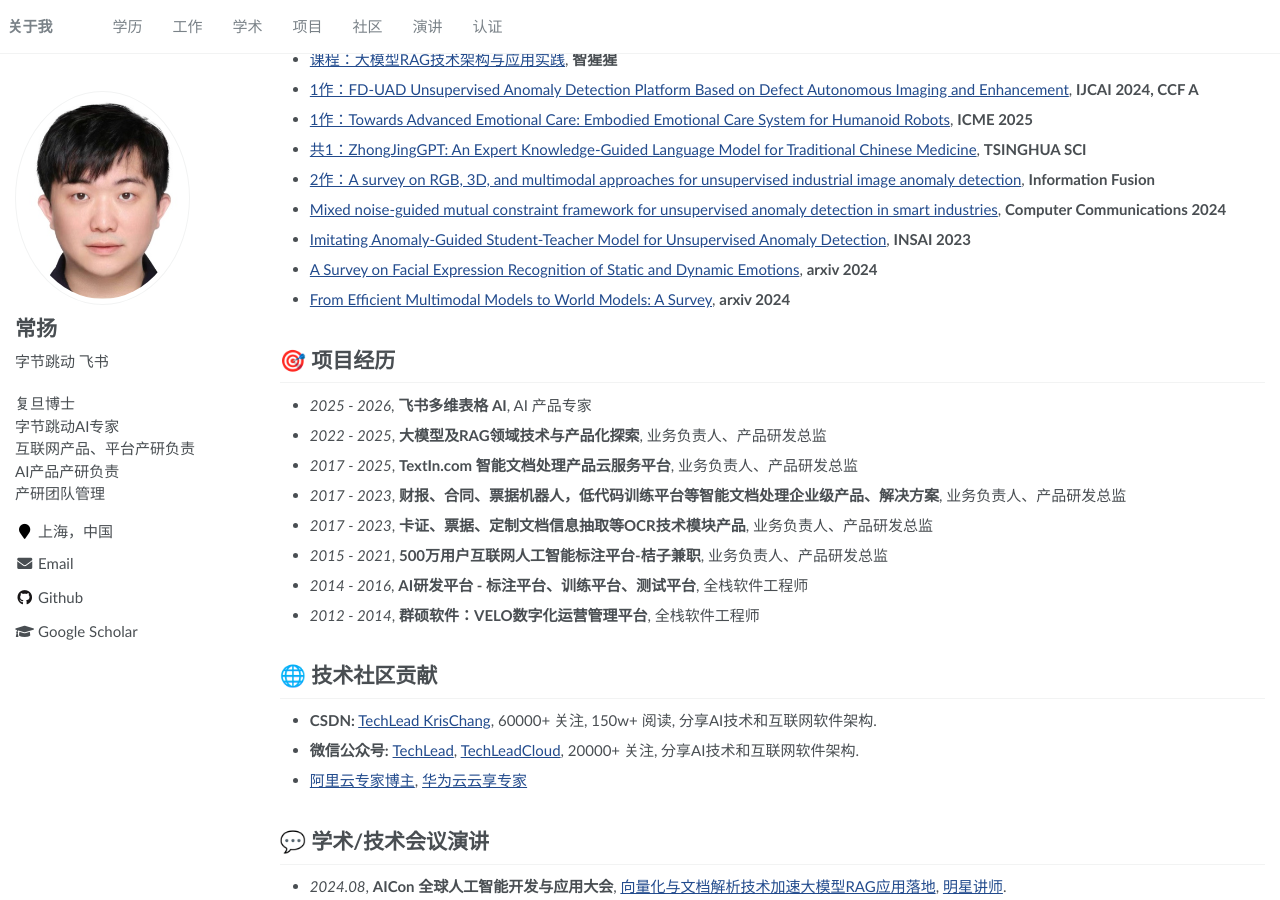
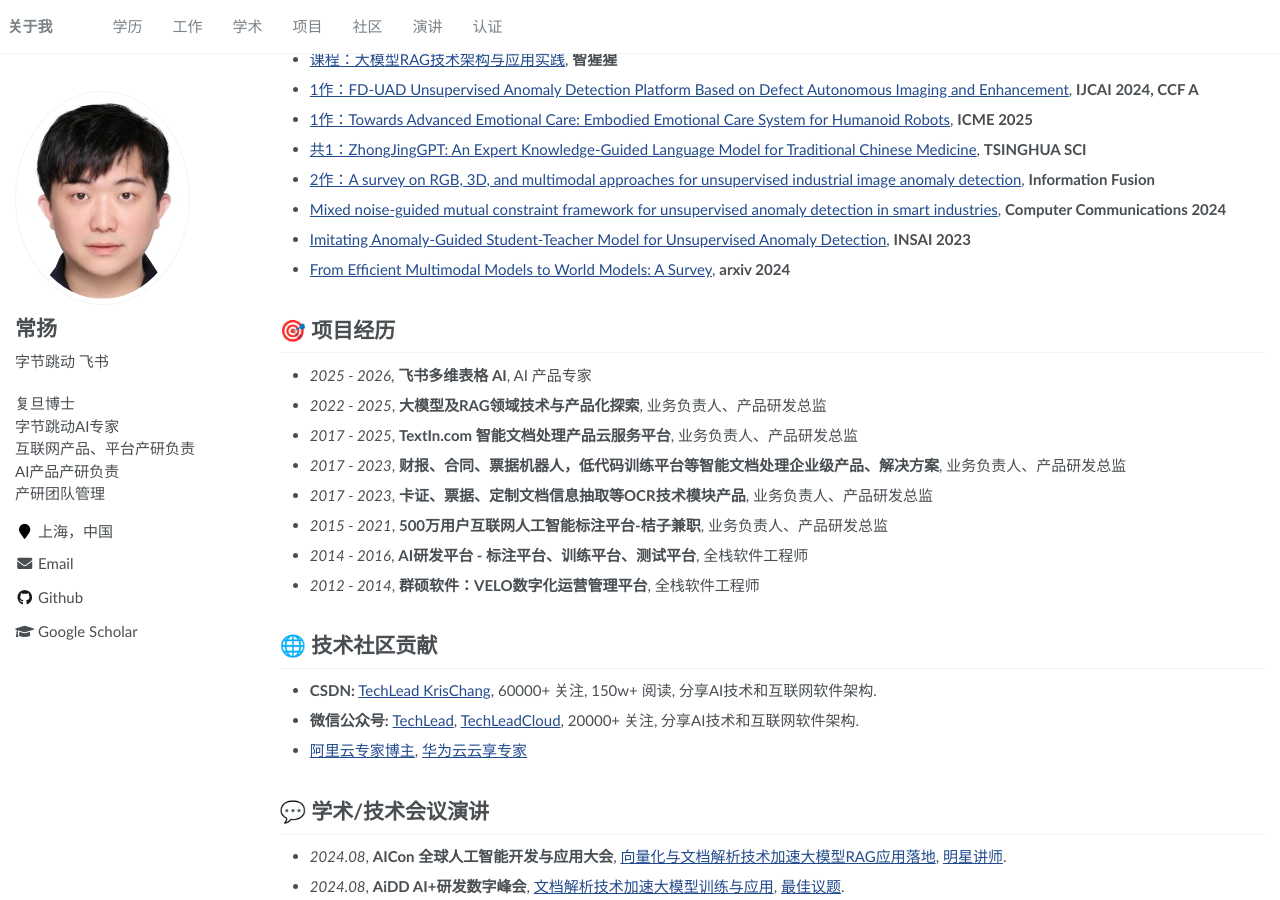
Before and after one commit to yangchangcy/yangchangcy.github.io, a Jekyll site: the page built from _pages/about.md, in a window 1280 px wide and 900 px high, scrolled down 510 px. Built offline with Jekyll 4.4.1, drawn with Linux system fonts in a browser that asks for light colours.

Commit message:
Remove facial expression recognition survey paper
Co-Authored-By: Claude Opus 4.7 <noreply@anthropic.com>

```diff
--- a/_pages/about.md
+++ b/_pages/about.md
@@ -56,8 +56,6 @@ redirect_from:
 
 - [Imitating Anomaly-Guided Student-Teacher Model for Unsupervised Anomaly Detection](), **INSAI 2023**
 
-- [A Survey on Facial Expression Recognition of Static and Dynamic Emotions](https://arxiv.org/abs/2408.15777), **arxiv 2024**
-
 - [From Efficient Multimodal Models to World Models: A Survey](https://arxiv.org/abs/2407.00118), **arxiv 2024**
 
 <span class='anchor' id='project'></span>
```
